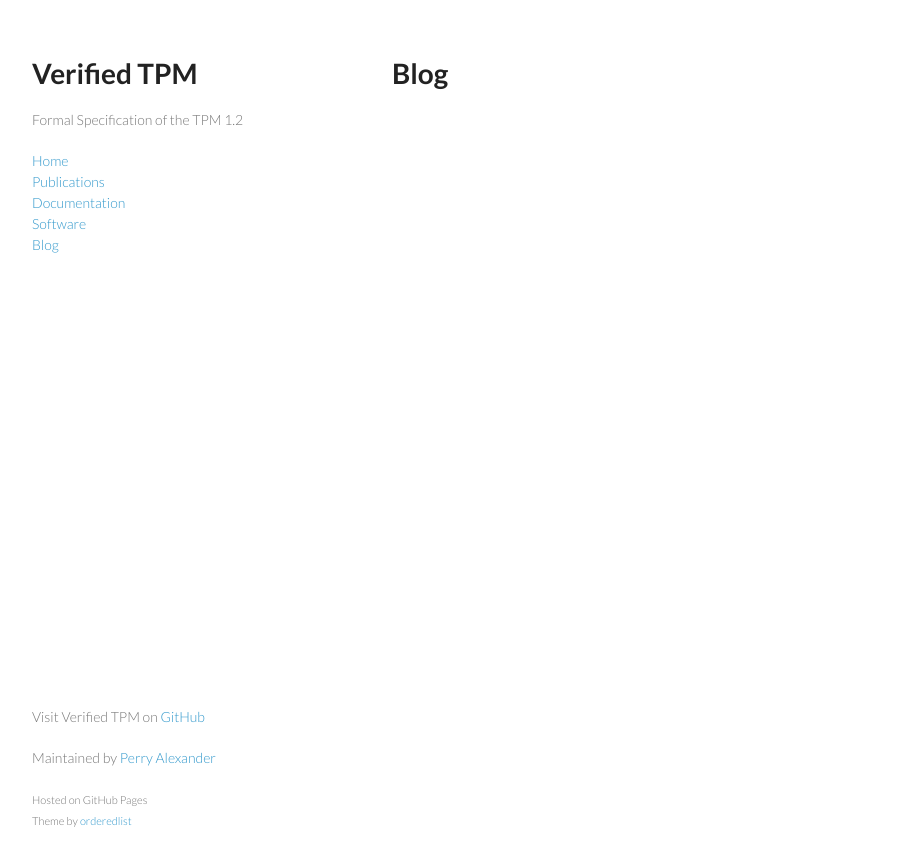
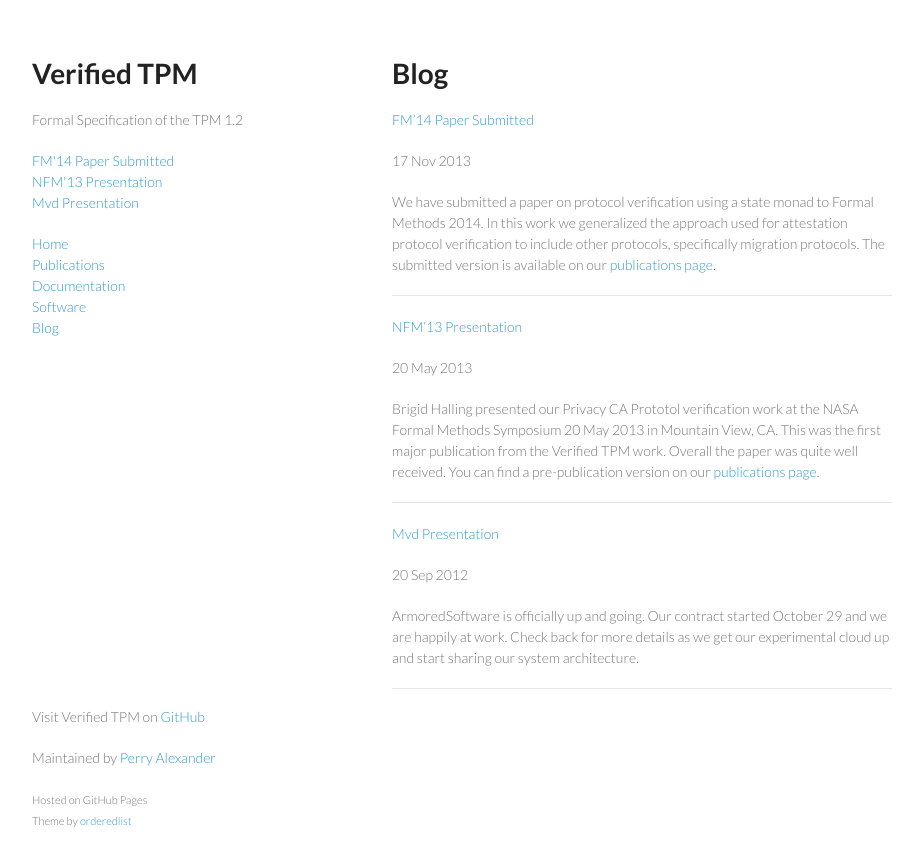
Before and after one commit to ku-sldg/verified-tpm12, a Jekyll site: the page built from blog.md, in a window 1280 px wide. Shown: the top 866 px of the page, without its empty margins (178-1098 px from the left). Built offline with Jekyll 4.4.1, drawn with Linux system fonts in a browser that asks for light colours.

```diff
--- a/_data/activities.yml
+++ /dev/null
@@ -1,3 +0,0 @@
-- description: Submitted a new paper on protocol verification to FM'14
-- description: Presented Privacy CA Attestation Protocol Verification results at NFM'13
-- description: Presented initial results at MVD'12
--- a/_data/publications.yml
+++ b/_data/publications.yml
@@ -5,5 +5,5 @@
 
 - author: Halling, B. and P. Alexander
   title: Verifying TPM Protocols Using a State Monad
-  where: submitted to The 19th International Symposium on Formal Methods (FM'14), Singapore, May 14–16, 2014
+  where: submitted to The 19th International Symposium on Formal Methods (FM'14), Singapore, May 14-16, 2014
   pdf: fm14.pdf
--- /dev/null
+++ b/_posts/2012-9-20-MVD-Presentation.md
@@ -0,0 +1,10 @@
+---
+layout: blog
+category: blog
+titie: Up and going
+---
+
+ArmoredSoftware is officially up and going.  Our contract started
+October 29 and we are happily at work.  Check back for more details as
+we get our experimental cloud up and start sharing our system
+architecture.
--- /dev/null
+++ b/_posts/2013-11-17-FM-paper-submission.md
@@ -0,0 +1,11 @@
+---
+layout: blog
+category: blog
+title: FM'14 Paper Submitted
+---
+
+We have submitted a paper on protocol verification using a state monad
+to Formal Methods 2014.  In this work we generalized the approach used
+for attestation protocol verification to include other protocols,
+specifically migration protocols.  The submitted version is available
+on our [publications page](publications.html).
--- /dev/null
+++ b/_posts/2013-5-20-NFM-Presentation.md
@@ -0,0 +1,11 @@
+---
+layout: blog
+category: blog
+title: NFM'13 Presentation
+---
+
+Brigid Halling presented our Privacy CA Prototol verification work at
+the NASA Formal Methods Symposium 20 May 2013 in Mountain View, CA.
+This was the first major publication from the Verified TPM
+work. Overall the paper was quite well received.  You can find a
+pre-publication version on our [publications page](publications.md).
```
